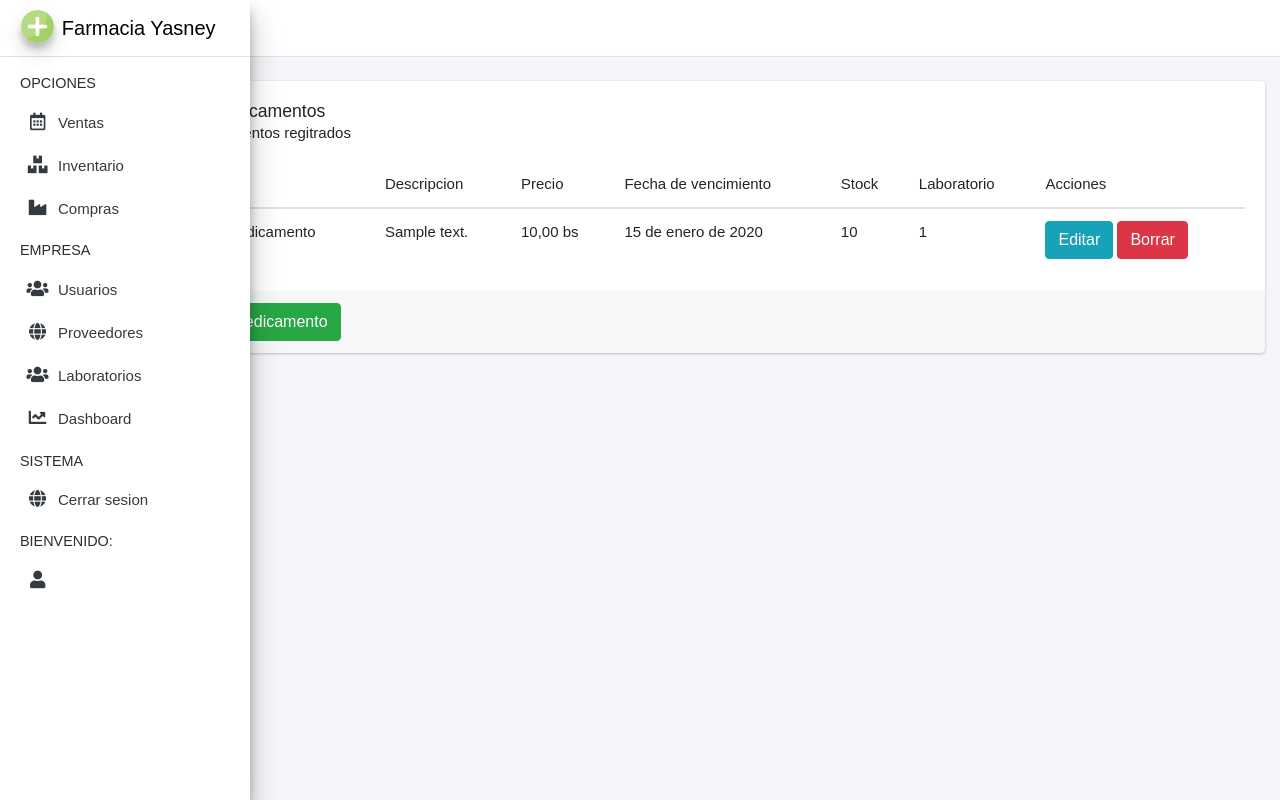
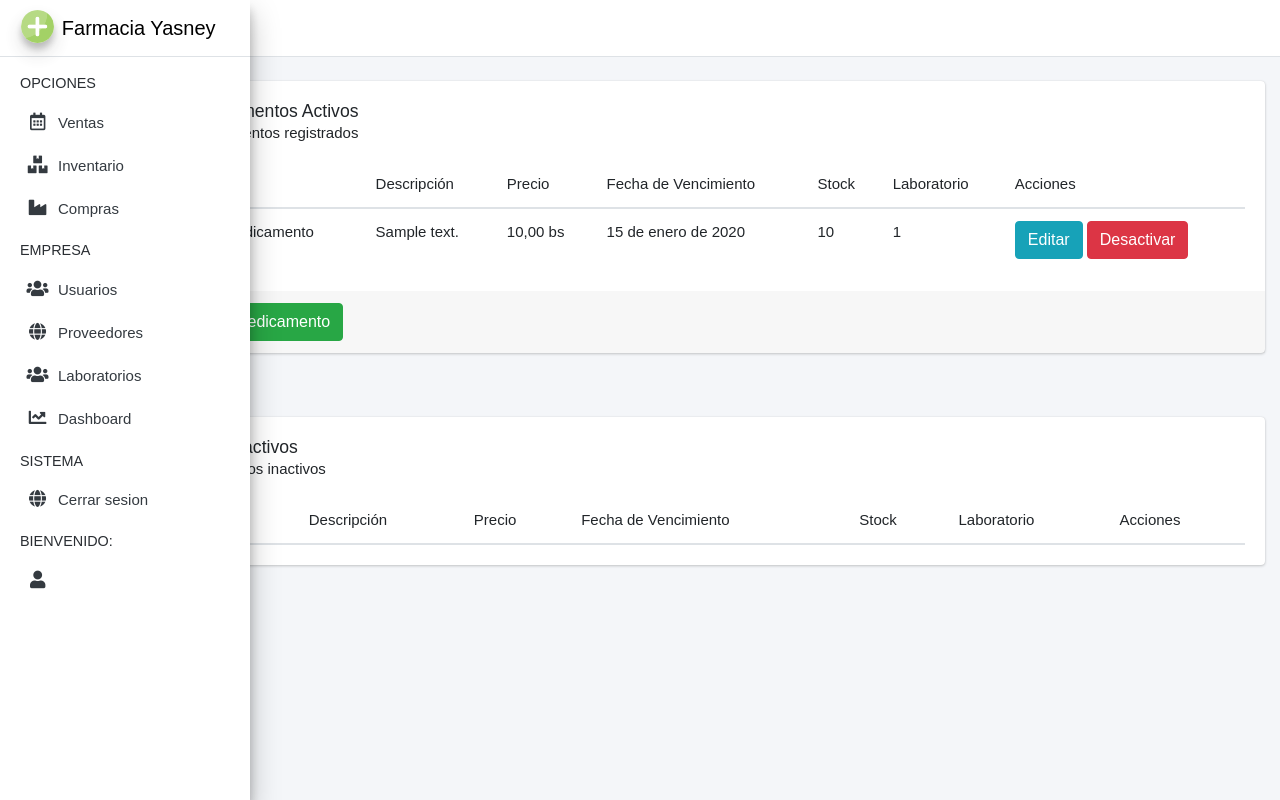
Before and after one commit to GATMgarrett/SistemaFarmacia, a Django app: page /inventario/ in a window 1280 px wide. Run offline with Django 4.2, Linux system fonts and the light colour scheme; tables that the repository leaves empty hold one stand-in row (values such as "Sample post"); lists and menus that the app fills with data are empty; some libraries are stand-ins or nearby versions.

Commit message:
Actualización de plantillas y vistas en ventas

```diff
--- a/SistemaFarmacia/ventas/templates/inventario.html
+++ b/SistemaFarmacia/ventas/templates/inventario.html
@@ -1,60 +1,93 @@
-<!--Con esta parte de codigo vamos a llamar a base html-->
 {% extends "base.html" %}
-
-<!--Esto es para que se cargen todas las librerias estaticas de la carpeta static como librerias de bootstrap y otros-->
 {% load static %}
 
-<!--En aqui vamos a crear un bloque para meter el resto del codigo-->
 {% block content %}
 <div>
-
     <br>
 
-    <div class = "card">
-
-        <div class = "card-body">
-            <h4 class="card-title">Panel de los medicamentos</h4>
-            <p class="card-text">Listado de medicamentos regitrados</p>
+    <!-- Tabla de Medicamentos Activos -->
+    <div class="card">
+        <div class="card-body">
+            <h4 class="card-title">Panel de Medicamentos Activos</h4>
+            <p class="card-text">Listado de medicamentos registrados</p>
 
             <table class="table">
                 <thead>
                     <tr>
                         <th>ID</th>
                         <th>Nombre</th>
-                        <th>Descripcion</th>
+                        <th>Descripción</th>
                         <th>Precio</th>
-                        <th>Fecha de vencimiento</th>
+                        <th>Fecha de Vencimiento</th>
                         <th>Stock</th>
                         <th>Laboratorio</th>
                         <th>Acciones</th>
                     </tr>
                 </thead>
                 <tbody>
-
-                    {% for medicamentos in medicamentos %}
+                    {% for medicamento in medicamentos_activos %}
                     <tr>
-                        <td>{{medicamentos.id}}</td>
-                        <td>{{medicamentos.nombre}}</td>
-                        <td>{{medicamentos.descripcion}}</td>
-                        <td>{{medicamentos.precio}} bs</td>
-                        <td>{{medicamentos.fecha_vencimiento}}</td>
-                        <td>{{medicamentos.stock}}</td>
-                        <td>{{medicamentos.laboratorio_id}}</td>
-                        <td> <a name="" id="" class="btn btn-info" href="{% url 'UpdateMedicamentos' medicamentos.id %}" role="button">Editar</a>
-
-                            <a name="" id="" class="btn btn-danger" href="{% url 'DeleteMedicamentos' medicamentos.id %}" role="button">Borrar</a>
+                        <td>{{ medicamento.id }}</td>
+                        <td>{{ medicamento.nombre }}</td>
+                        <td>{{ medicamento.descripcion }}</td>
+                        <td>{{ medicamento.precio }} bs</td>
+                        <td>{{ medicamento.fecha_vencimiento }}</td>
+                        <td>{{ medicamento.stock }}</td>
+                        <td>{{ medicamento.laboratorio_id }}</td>
+                        <td>
+                            <a class="btn btn-info" href="{% url 'UpdateMedicamentos' medicamento.id %}" role="button">Editar</a>
+                            <a class="btn btn-danger" href="{% url 'DeleteMedicamentos' medicamento.id %}" role="button">Desactivar</a>
                         </td>
                     </tr>
                     {% endfor %}
-
                 </tbody>
             </table>
-
         </div>
         <div class="card-footer text-muted">
-            <Footer>
-                <a name="" id="" class="btn btn-success" href="{% url 'CreateMedicamentos' %}" role="button">Agregar nuevo medicamento</a>
-            </Footer>
+            <footer>
+                <a class="btn btn-success" href="{% url 'CreateMedicamentos' %}" role="button">Agregar Nuevo Medicamento</a>
+            </footer>
+        </div>
+    </div>
+
+    <br><br>
+
+    <!-- Tabla de Medicamentos Inactivos -->
+    <div class="card">
+        <div class="card-body">
+            <h4 class="card-title">Medicamentos Inactivos</h4>
+            <p class="card-text">Lista de medicamentos inactivos</p>
+
+            <table class="table">
+                <thead>
+                    <tr>
+                        <th>ID</th>
+                        <th>Nombre</th>
+                        <th>Descripción</th>
+                        <th>Precio</th>
+                        <th>Fecha de Vencimiento</th>
+                        <th>Stock</th>
+                        <th>Laboratorio</th>
+                        <th>Acciones</th>
+                    </tr>
+                </thead>
+                <tbody>
+                    {% for medicamento in medicamentos_inactivos %}
+                    <tr>
+                        <td>{{ medicamento.id }}</td>
+                        <td>{{ medicamento.nombre }}</td>
+                        <td>{{ medicamento.descripcion }}</td>
+                        <td>{{ medicamento.precio }} bs</td>
+                        <td>{{ medicamento.fecha_vencimiento }}</td>
+                        <td>{{ medicamento.stock }}</td>
+                        <td>{{ medicamento.laboratorio_id }}</td>
+                        <td>
+                            <a class="btn btn-success" href="{% url 'ActivateMedicamentos' medicamento.id %}" role="button">Activar</a>
+                        </td>
+                    </tr>
+                    {% endfor %}
+                </tbody>
+            </table>
         </div>
     </div>
 
--- a/SistemaFarmacia/ventas/urls.py
+++ b/SistemaFarmacia/ventas/urls.py
@@ -21,24 +21,25 @@ urlpatterns = [
     path('usuario/update/<int:id>', views.update_user_view, name='UpdateUsuarios'),
     path('activateUsuario/<int:id>', views.activate_user_view, name='ActivateUsuarios'),
 
-
     # urls for the views of the suppliers (proveedores)
     path('proveedores/', views.proveedores_view, name='Proveedores'),
     path('proveedores/create', views.create_proveedor_view, name='CreateProveedores'),
     path('proveedores/update/<int:id>', views.update_proveedor_view, name='UpdateProveedores'),
     path('deleteProveedores/<int:id>', views.delete_proveedor_view, name='DeleteProveedores'),
 
-    # urls for the views of the (laboratorios)
+    # URLs for the views of (laboratorios)
     path('laboratorios/', views.laboratorios_view, name='Laboratorios'),
-    path('laboratorio/create/', views.create_laboratorios_view, name='CreateLaboratorios'),
-    path('laboratorio/update/<int:id>', views.update_laboratorios_view, name='UpdateLaboratorios'),
-    path('deleteLaboratorio/<int:id>', views.delete_laboratorio_view, name='DeleteLaboratorios'),
+    path('laboratorio/create/', views.create_laboratorio_view, name='CreateLaboratorio'),
+    path('laboratorio/update/<int:id>/', views.update_laboratorio_view, name='UpdateLaboratorio'),
+    path('laboratorio/delete/<int:id>/', views.delete_laboratorio_view, name='DeleteLaboratorio'),
+    path('laboratorio/activate/<int:id>/', views.activate_laboratorio_view, name='ActivateLaboratorio'),
 
-    # urls for the views of the (medicamentos)
+    # URLs para las vistas de los medicamentos
     path('inventario/', views.medicamentos_view, name='Medicamentos'),
     path('inventario/create/', views.create_medicamento_view, name='CreateMedicamentos'),
-    path('inventario/update/<int:id>', views.update_medicamento_view, name='UpdateMedicamentos'),
-    path('deleteInventario/<int:id>', views.delete_medicamento_view, name='DeleteMedicamentos'),
+    path('inventario/update/<int:id>/', views.update_medicamento_view, name='UpdateMedicamentos'),
+    path('inventario/delete/<int:id>/', views.delete_medicamento_view, name='DeleteMedicamentos'),  # Cambiado para reflejar la estructura
+    path('inventario/activate/<int:id>/', views.activate_medicamento_view, name='ActivateMedicamentos'),  # Nueva ruta para activar medicamentos
 
     # dashboard
     path('Dashboard/', views.dashboard_view, name='Dashboard'),
--- a/SistemaFarmacia/ventas/views.py
+++ b/SistemaFarmacia/ventas/views.py
@@ -1,4 +1,4 @@
-from django.shortcuts import render, redirect
+from django.shortcuts import render, redirect, get_object_or_404
 from django.http import HttpResponse
 from django.http import HttpResponseRedirect
 from django.contrib.auth import authenticate, login, logout
@@ -33,27 +33,38 @@ def compras_view(request):
 #///////////////////////////////////////////////////////////////Toda esta parte sera solo para los laboratorios
 # Vista de los laboratorios
 def laboratorios_view(request):
-    laboratorios = Laboratorios.objects.all()
-    return render(request, 'laboratorios.html', {'laboratorios': laboratorios})
-# Vista para la creacion de los laboratorios
-def create_laboratorios_view(request):
+    laboratorios_activos = Laboratorios.objects.filter(activo=True)
+    laboratorios_inactivos = Laboratorios.objects.filter(activo=False)
+    return render(request, 'laboratorios.html', {
+        'laboratorios_activos': laboratorios_activos,
+        'laboratorios_inactivos': laboratorios_inactivos
+    })
+# Vista para la creación de laboratorios
+def create_laboratorio_view(request):
     formulario = LaboratorioForm(request.POST or None, request.FILES or None)
     if formulario.is_valid():
         formulario.save()
         return redirect('Laboratorios')
-    return render(request, 'laboratoriosCRUD/create_lab.html', {'formulario': formulario})
-# Vista para la edicion de los laboratorios
-def update_laboratorios_view(request, id):
-    laboratorios = Laboratorios.objects.get(id=id)
-    formulario = LaboratorioForm(request.POST or None, request.FILES or None, instance=laboratorios)
-    if formulario.is_valid() and request.POST:
+    return render(request, 'laboratoriosCRUD/create_laboratorio.html', {'formulario': formulario})
+# Vista para la edición de laboratorios
+def update_laboratorio_view(request, id):
+    laboratorio = get_object_or_404(Laboratorios, id=id)
+    formulario = LaboratorioForm(request.POST or None, request.FILES or None, instance=laboratorio)
+    if formulario.is_valid():
         formulario.save()
         return redirect('Laboratorios')
-    return render(request, 'laboratoriosCRUD/create_lab.html', {'formulario': formulario})
-# Vista para la eliminacion de los laboratorios
+    return render(request, 'laboratoriosCRUD/update_laboratorio.html', {'formulario': formulario})
+# Vista para la eliminación lógica de laboratorios
 def delete_laboratorio_view(request, id):
-    laboratorios = Laboratorios.objects.get(id=id)
-    laboratorios.delete()
+    laboratorio = get_object_or_404(Laboratorios, id=id)
+    laboratorio.activo = False
+    laboratorio.save()
+    return redirect('Laboratorios')
+# Vista para reactivar laboratorios inactivos
+def activate_laboratorio_view(request, id):
+    laboratorio = get_object_or_404(Laboratorios, id=id)
+    laboratorio.activo = True
+    laboratorio.save()
     return redirect('Laboratorios')
 #///////////////////////////////////////////////////////////////Toda esta parte sera solo para los usuarios
 # Vista de los usuarios
@@ -124,8 +135,12 @@ def activate_user_view(request, id):
 #///////////////////////////////////////////////////////////////Toda esta parte sera solo para los proveedores
 # Vista de los proveedores
 def proveedores_view(request):
-    proveedores = Proveedores.objects.all()
-    return render(request, 'proveedores.html', {'proveedores': proveedores})
+    proveedores_activos = Proveedores.objects.filter(activo=True)
+    proveedores_inactivos = Proveedores.objects.filter(activo=False)
+    return render(request, 'proveedores.html', {
+        'proveedores_activos': proveedores_activos,
+        'proveedores_inactivos': proveedores_inactivos
+    })
 # Vista para la creacion de los proveedores
 def create_proveedor_view(request):
     formulario = ProveedorForm(request.POST or None, request.FILES or None)
@@ -141,36 +156,51 @@ def update_proveedor_view(request, id):
         formulario.save()
         return redirect('Proveedores')
     return render(request, 'proveedoresCRUD/update_proveedor.html', {'formulario': formulario})
-# Vista para la eliminacion de los proveedores
+# Vista para la eliminación lógica de proveedores
 def delete_proveedor_view(request, id):
-    proveedores = Proveedores.objects.get(id=id)
-    proveedores.delete()
+    proveedor = Proveedores.objects.get(id=id)
+    proveedor.activo = False  # Establece el proveedor como inactivo
+    proveedor.save()
     return redirect('Proveedores')
 #///////////////////////////////////////////////////////////////Toda esta parte sera solo para los medicamentos(inventario)
 # Vista de los medicamentos
 def medicamentos_view(request):
-    medicamentos = Medicamentos.objects.all()
-    return render(request, 'inventario.html', {'medicamentos': medicamentos})
-# Vista para la creacion de los proveedores
+    # Medicamentos activos
+    medicamentos_activos = Medicamentos.objects.filter(activo=True)
+    # Medicamentos inactivos
+    medicamentos_inactivos = Medicamentos.objects.filter(activo=False)
+
+    return render(request, 'inventario.html', {
+        'medicamentos_activos': medicamentos_activos,
+        'medicamentos_inactivos': medicamentos_inactivos
+    })
+# Vista para la creación de medicamentos
 def create_medicamento_view(request):
     formulario = MedicamentoForm(request.POST or None, request.FILES or None)
     if formulario.is_valid():
         formulario.save()
-        return redirect('Medicamentos')
+        return redirect('Medicamentos')  # Cambia según tu URL de lista
     return render(request, 'inventarioCRUD/create_medicamento.html', {'formulario': formulario})
-# Vista para la edicion de los proveedores
+# Vista para la edición de medicamentos
 def update_medicamento_view(request, id):
-    medicamentos = Medicamentos.objects.get(id=id)
-    formulario = MedicamentoForm(request.POST or None, request.FILES or None, instance=medicamentos)
+    medicamento = Medicamentos.objects.get(id=id)
+    formulario = MedicamentoForm(request.POST or None, request.FILES or None, instance=medicamento)
     if formulario.is_valid() and request.POST:
         formulario.save()
-        return redirect('Medicamentos')
+        return redirect('Medicamentos')  # Cambia según tu URL de lista
     return render(request, 'inventarioCRUD/update_medicamento.html', {'formulario': formulario})
-# Vista para la eliminacion de los proveedores
+# Vista para la eliminación lógica de medicamentos
 def delete_medicamento_view(request, id):
     medicamento = Medicamentos.objects.get(id=id)
-    medicamento.delete()
-    return redirect('Medicamentos')
+    medicamento.activo = False  # Establecer como inactivo
+    medicamento.save()
+    return redirect('Medicamentos')  # Cambia según tu URL de lista
+# Vista para la activación de medicamentos (si deseas restaurarlos)
+def activate_medicamento_view(request, id):
+    medicamento = Medicamentos.objects.get(id=id)
+    medicamento.activo = True  # Activar el medicamento
+    medicamento.save()
+    return redirect('Medicamentos')  # Cambia según tu URL de lista
 
 
 
```
Also changed, not shown: SistemaFarmacia/ventas/templates/laboratorios.html (+58 -22 lines), SistemaFarmacia/ventas/templates/proveedores.html (+54 -27 lines).
